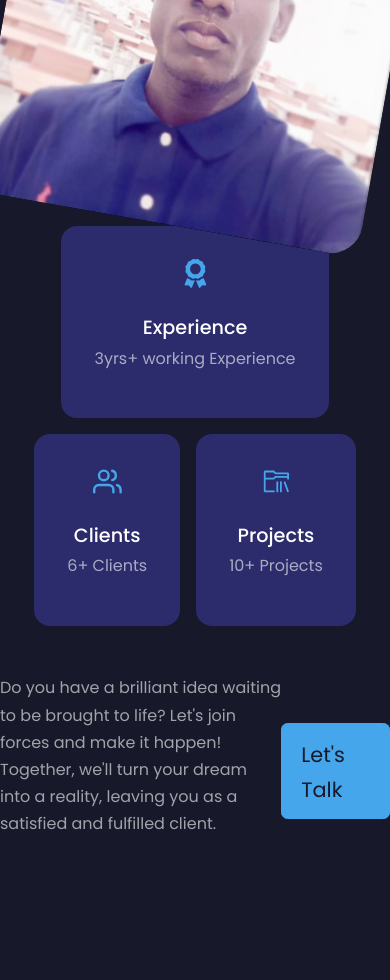
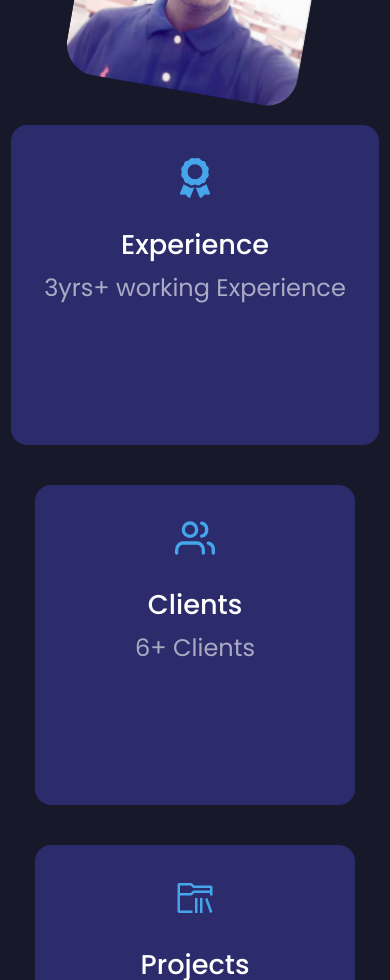
Before and after one commit to minospeed007/nonso, a React (Create React App) app: page / in a window 390 px wide. Shown: the part 1020-2000 px from the top of the page. Built offline with nearby package versions, Linux system fonts and the light colour scheme.

Commit message:
updated about page

```diff
--- a/src/components/about/about.css
+++ b/src/components/about/about.css
@@ -78,12 +78,14 @@ transform: rotate(0);
 
 
 }
-@media screen and (max-width:900px) {
+@media screen and (max-width:950px) {
     .about__container{
       grid-template-columns: 1fr;
       gap:0;
     }
-
+    .about__p{
+        margin-left: 1rem;
+    }
     .about__content p{
         margin-top:2rem 0 2.6rem;
         font-size:2.4rem;
@@ -106,18 +108,20 @@ transform: rotate(0);
   transition: var(--transition);
   cursor:pointer;
   border:1px solid var(--color-primary);
+  height: 3.3rem !important;
     margin-top:2rem;
 
     }
+
     .about__cards{
         display: flex;
         align-items: center;
         justify-content: center;
         margin-bottom:2rem;
-        flex-wrap: wrap;
-        width:100%;
+flex-direction: column;
+   width:100%;
     }
-    .about__me{
+    .about__image{
         width:60%;
         margin:2rem auto 4rem;
     }
@@ -126,21 +130,46 @@ transform: rotate(0);
         font-size:2.6rem;
         margin-bottom:1rem;
     }
-
+    .about__card{
+        min-height: 20rem;
+        min-width: 25rem;
+        margin-bottom: 1rem;
     }
-@media screen and (max-width:600px) {
+    .about__p{
+        display: flex;
+        width: 100%;
+        justify-content: center;
+        align-items: center;
+    }
+    .about__p-div > p{
+        font-size: 1.3rem;
+    }
+    }
+@media screen and (max-width:750px) {
     .about__me{
         width: 65%;
         margin: 0 auto 3rem;
     }
 
-    .about__ps{
-        font-size:1rem;
-    }
+
     .about__content p{
         margin: 1.5rem 0;
         font-size:1.3rem;
 
+    }
+    .btn{
+        height: 3.3rem !important;
+        margin-top: 0rem !important;
+        font-size: .7rem;
+    }
+    .btn > p{
+        font-size: 1rem;
+    }
+    .btn-divs{
+        display: flex;
+        justify-content: center;
+        align-items: center;
+        height: 7rem;
     }
     .about__icon{
         color:var(--color-primary);
@@ -153,27 +182,44 @@ transform: rotate(0);
     h2{
         font-size:1.5rem;
     }
-    .about__card h5{
-        font-size:1.2rem;
+    .about__card > h5{
+        font-size:.9rem ;
+    }
+
+    .about__card{
+        max-height: 20rem !important;
+        min-width: 20rem !important;
     }
     .about__cards{
-        grid-template-columns: 1fr 1fr;
-        gap: 1rem;
+display:flex;
+justify-content: center;
+align-items: center;
+flex-direction: column;
+margin-top: 1rem;
     }
     .about__p{
         display: flex;
         justify-content: center;
         align-items: center;
+        flex-direction: column;
         width:100%;
     }
     .about__p-div{
         display: flex;
         justify-content: center;
         align-items: center;
+        flex-direction: column;
         width:95%;
+        margin-bottom: 0 !important;
+    }
+    .about__icon{
+        font-size: 2.5rem;
+    }
+    .about__card h5{
+        font-size: 1.7rem;
     }
     .about__card small{
-        font-size:1rem;
+        font-size:1.5rem;
         color:var(--color-light);
     }
 }
--- a/src/components/about/about.js
+++ b/src/components/about/about.js
@@ -42,13 +42,16 @@ const About = () => {
             <div className="about__p">
             <div className="about__p-div">
               <p className="about__ps">
-                Do you have a brilliant idea waiting to be brought to life? Let's join forces and make it happen!
+                Do you have a brilliant idea waiting to be brought to life? Let's make it happen!
                 Together, we'll turn your dream into a reality, leaving you as a satisfied and fulfilled client.
               </p>
+              <div className='btn-div'>
+          <a href="#contact" className="btn btn-primary">
+           <p> Let's Talk</p>
+          </a>
+          </div>
             </div>
-          <a href="#contact" className="btn btn-primary">
-            Let's Talk
-          </a>
+
         </div>
         </div>
       </div>
--- a/src/components/experience/experience.css
+++ b/src/components/experience/experience.css
@@ -51,31 +51,10 @@
     margin-top:6px;
     color:var(--color-primary);
 }
-@media scren and (max-width:1024px) {
-    .experience__container{
-            display:flex;
-            justify-content:center;
-            align-items:center;
-            flex-direction:column;
-            gap:1rem;
 
-    }
-    .experience__container > div{
-        width:90%;
-        padding:2rem;
-        margin:0 auto;
-    }
-    .experience__content{
-        padding:1rem;
-        column-gap:2rem;
 
-    }
-    .experience__details{
-        gap:1.3rem;
 
-    }
-}
-@media screen and (max-width:830px) {
+@media screen and (max-width:1024px) {
     .experience__container{
         display:flex;
         justify-content:center;
@@ -83,31 +62,41 @@
         flex-direction:column;
         gap:1.9rem;
     }
+
     h4{
-        font-size:1.8rem;
+        color: rgb(231, 222, 222);
+        font-size:1.4rem !important;
     }
-    h2{
-        font-size:1.5rem;
-    }
+
     .experience__content-div{
         display:flex;
         justify-content:center;
         align-items:center;
+        width: 100%;
     }
     .experience__container > div h3{
         margin-bottom:3rem;
-        font-size:2.5rem;
+        font-size:2.3rem;
     }
     .experience__container > div{
-        width:100%;
+        width:90%;
         padding:2rem 1rem;
         margin-bottom:3rem;
+    }
+    .front-end-div{
+        padding-bottom: 2rem;
+        width:  65% !important;
+        min-height: 33rem !important;
+    }
+    .experience__details-icon{
+        font-size: 1.4rem;
     }
 }
 
 
 
-@media screen and (max-width:600px) {
+@media screen and (max-width:650px) {
+
     .experience__container{
         display:flex;
         justify-content:center;
@@ -116,7 +105,8 @@
         gap:1.9rem;
     }
     .experience__details-icon{
-        margin-top:1.5rem;
+        font-size: 1.5rem;
+        margin-top: 1.5rem;
         color:var(--color-primary);
     }
     .experience__content-div{
@@ -124,12 +114,23 @@
         justify-content:center;
         align-items:center;
     }
-    .experience__container > div h3{
+    h4{
+        font-size: 1.5rem !important;
+    }
+    h3{
         margin-bottom:3rem;
-        font-size:1.7rem;
+        font-size:2rem;
     }
+    .experience__details-icon{
+        font-size: 1.5rem !important;
+    }
+
     .experience__container > div{
-        width:93%;
+        width:100%;
         padding:2rem 1rem;
     }
+
+    .front-end-div{
+        width: 85% !important;
+    }
 }
--- a/src/components/experience/experience.js
+++ b/src/components/experience/experience.js
@@ -21,11 +21,12 @@ const Experience=()=>{
          <div className='experience__content-div'>
         <div className='experience__content'>
         <article className='experience__details'>
+
+
             <BsPatchCheckFill className='experience__details-icon'/>
-            <div>
             <h4 className='text-lights'>HTML</h4>
-            <small className='text-light'></small>
-            </div>
+
+
         </article>
         <article className='experience__details'>
             <BsPatchCheckFill className='experience__details-icon'/>
@@ -83,6 +84,7 @@ const Experience=()=>{
                     </div>
                 </article>
                 <article className="experience__details">
+
                     <BsPatchCheckFill className="experience__details-icon"/>
                     <div>
                     <h4 className='text-header'>MYSQL</h4>
--- a/src/components/header/cta.js
+++ b/src/components/header/cta.js
@@ -1,4 +1,4 @@
-import CV from '../../assests/CV.docx'
+import CV from '../../assests/Dominic_cv.pdf';
 
 const CTA = ()=>{
     return(<>
--- a/src/components/portfolio/portfolio.css
+++ b/src/components/portfolio/portfolio.css
@@ -47,6 +47,7 @@
     justify-content: center;
     align-items: center;
     gap: 1rem;
+    min-height: 33rem;
 }
 .text-light{
     font-size: 1rem;
@@ -102,4 +103,7 @@
         margin-top: 1.3rem;
         font-size: 1.5rem;
     }
+    .portfolio__child{
+        width:80%;
+    }
 }
--- a/src/components/services/services.css
+++ b/src/components/services/services.css
@@ -83,6 +83,8 @@ font-size:1.5rem;
 }
     .service{
         margin-bottom:1.9rem;
+        width: 85%;
+        min-height: 20rem;
     }
     .service__head > h3{
         font-size:1.5rem;
@@ -91,4 +93,5 @@ font-size:1.5rem;
     .service__list p{
         font-size:1.2rem;
     }
+
 }
```
Also changed, not shown: 1 other file (tests, documents, lock files or other folders).
